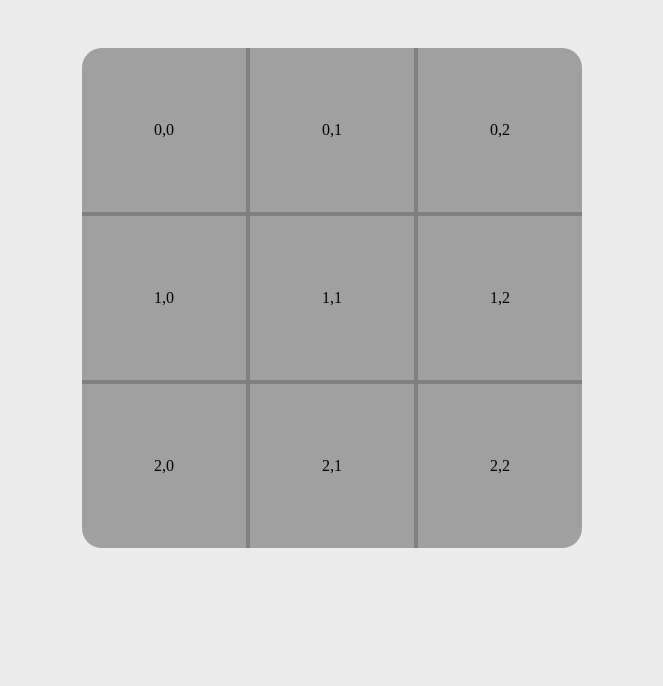
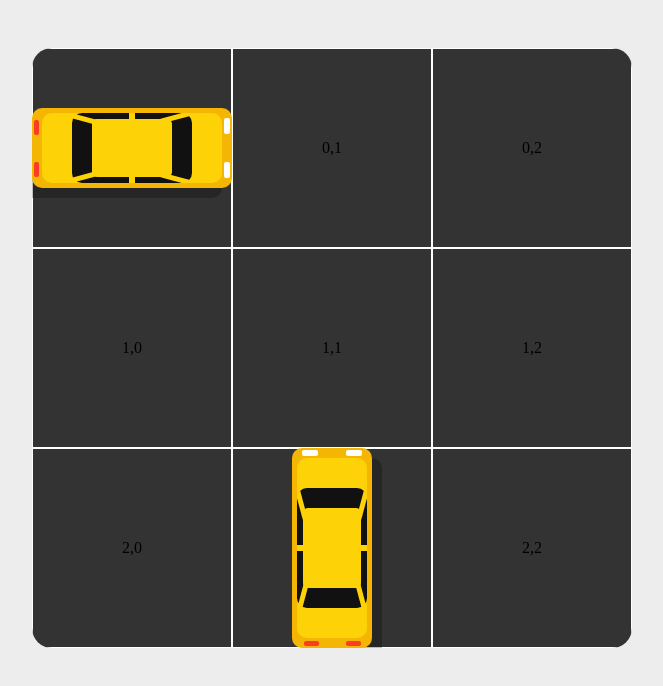
Before and after one commit to NTielman/rush-hour, a React (Create React App) app: page / in a window 1280 px wide. Shown: the top 686 px of the page, without its empty margins (308-971 px from the left). Built offline with nearby package versions, Linux system fonts and the light colour scheme.

Commit message:
added vehicle component to grid

```diff
--- a/src/App.css
+++ b/src/App.css
@@ -1,5 +1,6 @@
 body {
-  background: rgb(236, 236, 236);
+  background: #ededed;
+  min-height: 100vh;
 }
 
 .App {
@@ -9,8 +10,8 @@ body {
 }
 
 .play-area {
-  min-width: 500px;
-  min-height: 500px;
+  min-width: 600px;
+  min-height: 600px;
 }
 
 /* Grid styling */
@@ -20,9 +21,8 @@ ul.grid {
   display: flex;
   flex-direction: column;
   list-style: none;
-  background: grey;
+  background: #333;
   border-radius: 20px;
-  gap: .25rem;
   justify-content: space-evenly;
   overflow: hidden;
 }
@@ -31,15 +31,122 @@ li[class^="row"] {
   display: flex;
   justify-content: space-evenly;
   align-items: center;
-  gap: .25rem;
   height: inherit;
 }
 
 li[class^="col"] {
-  background: rgba(255, 255, 255, 0.25);
+  border: 1px solid white;
   display: flex;
   justify-content: center;
   align-items: center;
   flex: 1;
   align-self: stretch;
+  transition: ease-in-out 0.25s;
+  position: relative;
 }
+
+li[class^="col"]:hover {
+  background: rgba(245, 245, 245, 0.25);
+}
+
+/* Vehicle styling */
+.vehicle {
+  position: absolute;
+  width: 200px;
+  height: 80px;
+  background: #f4b603;
+  border-radius: 10px;
+  box-shadow: -10px 10px rgba(0, 0, 0, 0.25);
+}
+
+.vehicle.vertical {
+  transform: rotate(-90deg);
+}
+
+/* Back lights */
+.vehicle::after {
+  content: "";
+  position: absolute;
+  top: 12px;
+  left: 2px;
+  width: 5px;
+  height: 15px;
+  background: #fc3c25;
+  border-radius: 2px;
+
+  /* Second light */
+  box-shadow: 0 42px #fc3c25;
+}
+
+/* Front lights */
+.vehicle::before {
+  content: "";
+  position: absolute;
+  top: 10px;
+  right: 2px;
+  width: 6px;
+  height: 16px;
+  background: #fff;
+  border-radius: 2px;
+
+  /* Second light */
+  box-shadow: 0 44px #fff;
+}
+
+/* Vehicle body */
+.vehicle-body {
+  position: absolute;
+  inset: 5px 10px;
+  background: #fdd206;
+  border-radius: 10px;
+  overflow: hidden;
+}
+
+.vehicle-body::before {
+  content: "";
+  position: absolute;
+  inset: 0 30px;
+  background: #111;
+  border-radius: 10px;
+}
+
+.vehicle-body::after {
+  content: "";
+  position: absolute;
+  inset: 0px 87px;
+  background: #fdd206;
+}
+
+/* Vehicle top */
+.vehicle-top {
+  position: absolute;
+  inset: 6px 50px;
+  background: #fdd206;
+  border-radius: 5px;
+}
+
+.vehicle-top::after {
+  content: "";
+  position: absolute;
+  top: 5px;
+  left: -20px;
+  width: 40px;
+  height: 5px;
+  background: #fdd206;
+  transform-origin: right;
+  transform: rotate(15deg);
+  box-shadow: 100px 34px #fdd206;
+}
+
+.vehicle-top::before {
+  content: "";
+  position: absolute;
+  bottom: 5px;
+  left: -20px;
+  width: 40px;
+  height: 5px;
+  background: #fdd206;
+  transform-origin: right;
+  transform: rotate(-15deg);
+  box-shadow: 100px -34px #fdd206;
+}
--- a/src/components/Grid.js
+++ b/src/components/Grid.js
@@ -1,20 +1,36 @@
 import React from 'react'
+import Vehicle from './Vehicle'
 
 function Grid() {
+    const verticalCar = "vertical";
+    const horizontalCar = "horizontal";
+
+    // Hardcoded overview of board grid
     const gridAreas = [
+        [horizontalCar, null, null],
         [null, null, null],
-        [null, null, null],
-        [null, null, null]
+        [null, verticalCar, null]
     ]
+
     return (
         <section className='play-area'>
             <ul className="grid">
                 {gridAreas.map((row, rowIndex) => {
-                    return (<li className={"row" + rowIndex} key={"row" + rowIndex}>
-                        {row.map((col, colIndex) => {
-                            return (<li className={"col" + colIndex} key={"col" + colIndex}>{ rowIndex },{colIndex}</li>)
-                        })}
-                    </li>)
+                    // Create a list-item for every row
+                    return (
+                        <li className={`row${rowIndex}`} key={`row${rowIndex}`}>
+                            {row.map((col, colIndex) => {
+                                // Create a list-item for every column
+                                return (
+                                    <li className={`col${rowIndex},${colIndex}`}
+                                        key={`col${rowIndex},${colIndex}`}>
+                                        {/* Determine if cell contains a vehicle or is empty */}
+                                        {col ? <Vehicle orientation={col} /> : `${rowIndex},${colIndex}`}
+                                    </li>
+                                )
+                            })}
+                        </li>
+                    )
                 })}
             </ul>
         </section>
--- /dev/null
+++ b/src/components/Vehicle.js
@@ -0,0 +1,15 @@
+import React from 'react'
+
+function Vehicle({ orientation = "horizontal" }) {
+
+    return (
+        <div className={`vehicle ${orientation}`}>
+            <span className="vehicle-body">
+                <span className="vehicle-top">
+                </span>
+            </span>
+        </div>
+    )
+}
+
+export default Vehicle
--- a/src/index.css
+++ b/src/index.css
@@ -1,6 +1,8 @@
+/* CSS Reset */
 *,
 *::after,
 *::before {
   margin: 0;
   padding: 0;
+  box-sizing: border-box;
 }
```
